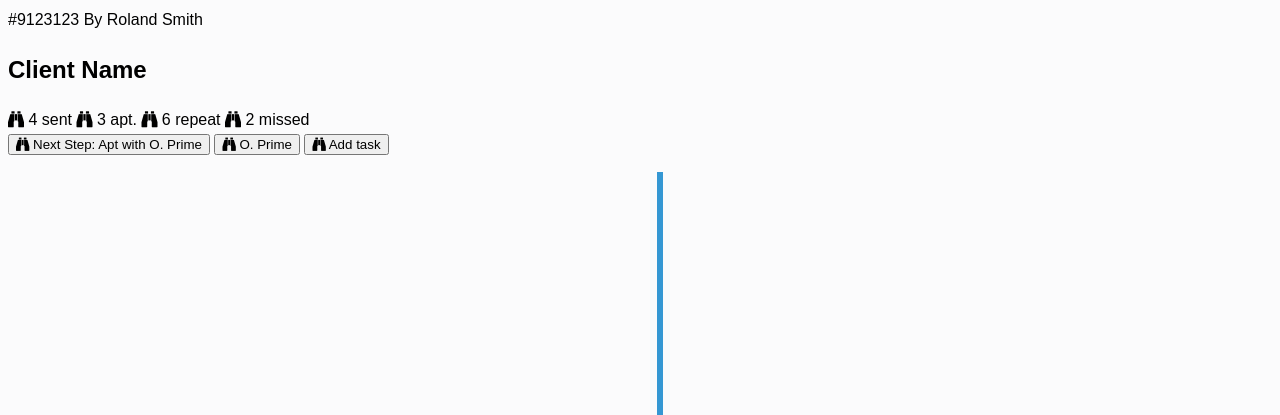
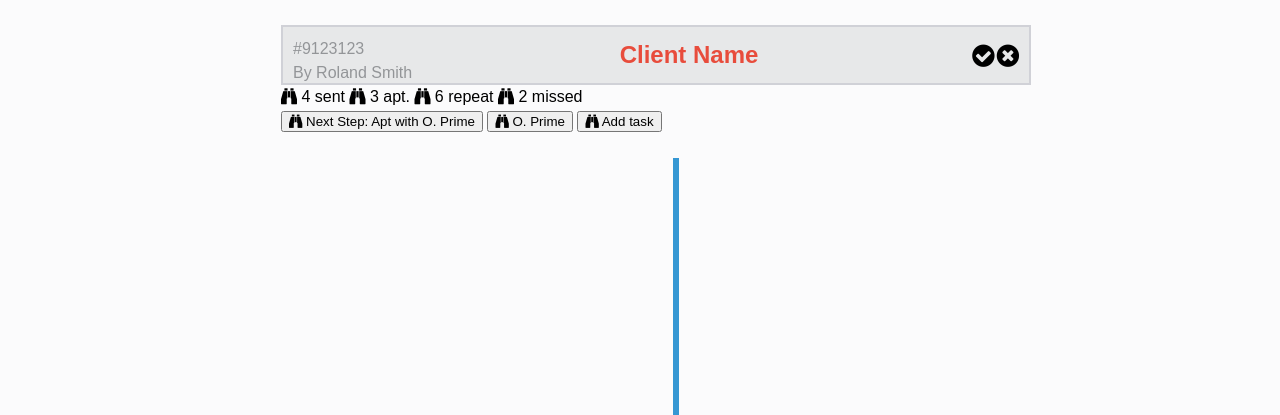
Before and after one commit to naguibihab/timeline, a website: page index.html in a window 1280 px wide. Shown: the top 415 px of the page. Drawn offline with Linux system fonts and the light colour scheme.

Commit message:
Finished heading

```diff
--- a/index.html
+++ b/index.html
@@ -7,16 +7,17 @@
 <body>
 	<section class="heading">
 		<div class="heading-title">
-			<div class="container">
-				<span class="id">#9123123</span>
+			<div class="container grey">
+				<span class="block">#9123123</span>
 				<span> By Roland Smith </span>
 			</div>
-			<h2> Client Name </h2>
-			<div class="action-buttons">
-
+			<h2 class="inline"> Client Name </h2>
+			<div class="action-buttons float-right">
+				<i class="fa fa-check-circle" aria-hidden="true"></i>
+				<i class="fa fa-times-circle" aria-hidden="true"></i>
 			</div>
 		</div>
-		<div class="heading-content">
+		<div class="heading-body">
 			<div class="block">
 				<i class="fa fa-binoculars" aria-hidden="true"></i>
 				4 sent
--- a/main.css
+++ b/main.css
@@ -4,6 +4,8 @@ body {
   color: #000;
   overflow-x: hidden;
   padding-bottom: 50px;
+  max-width: 800px;
+  margin-left: 20%;
 }
 
 .inline {
@@ -38,6 +40,38 @@ body {
   color: #939598;
 }
 
+.container {
+  position: absolute;
+}
+
+.float-right {
+  float: right;
+}
+
+/* Heading */
+.heading {
+  margin: 25px;
+}
+
+.heading h2 {
+  color: #e84c3c;
+  margin-left: 45%;
+}
+
+.heading-title {
+  background-color: #e7e8e9;
+  padding: 10px;
+  border: 2px solid #d0d1d7;
+}
+
+.heading .action-buttons {
+  font-size: 26px;
+}
+
+.heading .action-buttons i:first-child {
+  margin-right: -5px;
+}
+
 /* Timeline dots */
 .timeline ul li {
   list-style-type: none;
@@ -65,7 +99,7 @@ body {
   position: relative;
   top: 215px;
   bottom: 0;
-  width: 400px;
+  width: 284px;
   padding: 15px;
   background: #fff;
 }
@@ -94,10 +128,6 @@ body {
   width: 0;
   height: 0;
   border-style: solid;
-}
-
-.timeline .container {
-  position: absolute;
 }
 
 /* Child elements */
```
